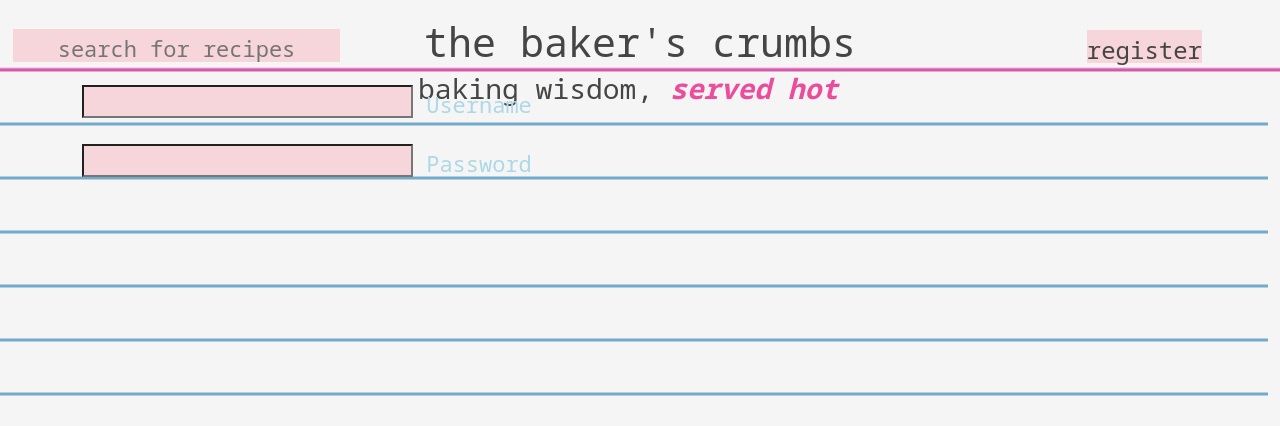
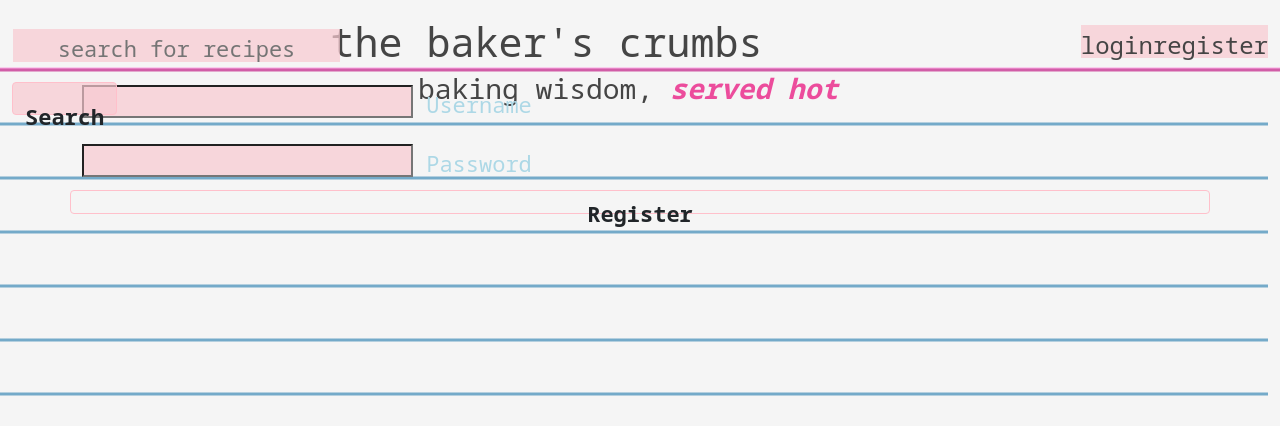
Before and after one commit to thomasmcquillan/the-bakers-crumbs, a Flask app: page /register in a window 1280 px wide. Shown: the top 426 px of the page. Run offline with Flask 2, Linux system fonts and the light colour scheme; some libraries are stand-ins or nearby versions.

Commit message:
Add login page with basic structure and edit styles

```diff
--- a/static/css/style.css
+++ b/static/css/style.css
@@ -83,13 +83,7 @@ a:hover {
     margin: 10px auto auto auto;
 }
 
-.indexcard {
-    /* height: 100vh;
-    width: 100vw; */
-    /* min-height: 588px;
-    min-width: 1000px;
-    padding-top: 11px; */
-}
+/* .indexcard {} */
 
 .recipe-card {
     padding-top: 26px;
@@ -143,12 +137,15 @@ header .container-fluid {
     font-family: 'Noto Sans Mono', monospace;
     font-size: 22px;
     font-weight: 600;
+    width: fit-content;
     height: 24px;
+    border: 1px solid pink;
+    z-index: 200;
 }
 
 .tbc-search input {
     display: inline-flex;
-    position: fixed;
+    position: absolute;
     top: 16px;
     left: 13px;
     border: none;
@@ -174,9 +171,11 @@ input {
     background-color: rgba(248, 202, 209, 0.719);
 }
 
-.register-link {
-    position: absolute;
-    right: 66px;
+.tbc-nav-link,
+.tbc-button {
+    /* position: absolute; */
+    display: inline;
+    /* right: 66px; */
     line-height: 54px;
     height: 33px;
     padding-top: 6px;
@@ -184,10 +183,19 @@ input {
     background-color: rgba(248, 202, 209, 0.719);
 }
 
+/* .login-link,
+.register-link {
+    display: inline-block;
+} */
+
 .navbar .navbar-brand {
     justify-self: center;
     /* padding-left: 15px; */
     height: 126px;
+}
+
+.navbar {
+    justify-content: center;
 }
 
 .tbc-logo-caption {
--- a/templates/base.html
+++ b/templates/base.html
@@ -32,12 +32,13 @@
                 <div class="tbc-logo">
                     <a href="{{ url_for('index') }}"><h1>the baker's crumbs</h1></a>
                 </div>
-                <a class="register-link" href="{{ url_for('register') }}"><h4>register</h4></a>
+                <a class="tbc-nav-link login-link" href="{{ url_for('login') }}"><h4>login</h4></a>
+                <a class="tbc-nav-link register-link" href="{{ url_for('register') }}"><h4>register</h4></a>
             </div>
             <form action="{{ url_for('search') }}" method="post" class="tbc-search">
                 <div class="input-field search-input">
                     <input type="text" name="query" id="query" minlength="3" class="validate" placeholder="search for recipes" required>
-                    <button type="submit" class="btn">
+                    <button type="submit" class="tbc-button btn">
                         Search
                     </button>
                 </div>
--- a/templates/register.html
+++ b/templates/register.html
@@ -7,7 +7,7 @@
             <div class="card-panel">
                 <!-- Username Input -->
                 <div class="row">
-                    <div class="input-field col">
+                    <div class="input-field col justify-content-center">
                         <input id="username" name="username" type="text" class="validate">
                         <label for="username">Username</label>
                     </div>
```
Also changed, not shown: templates/login.html (added, +43 -0 lines).
